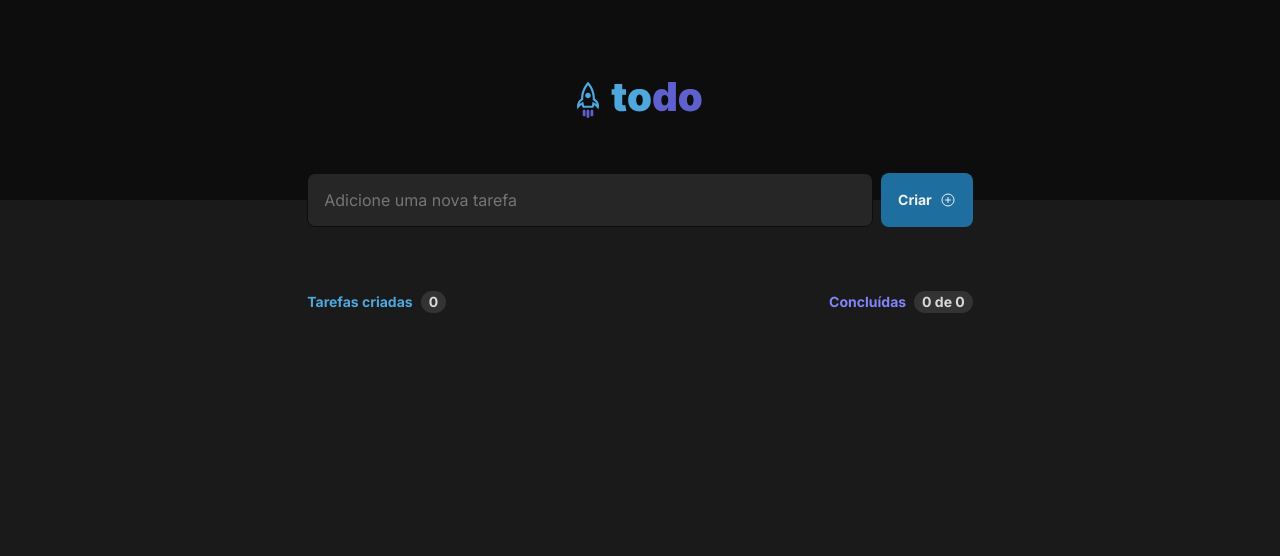
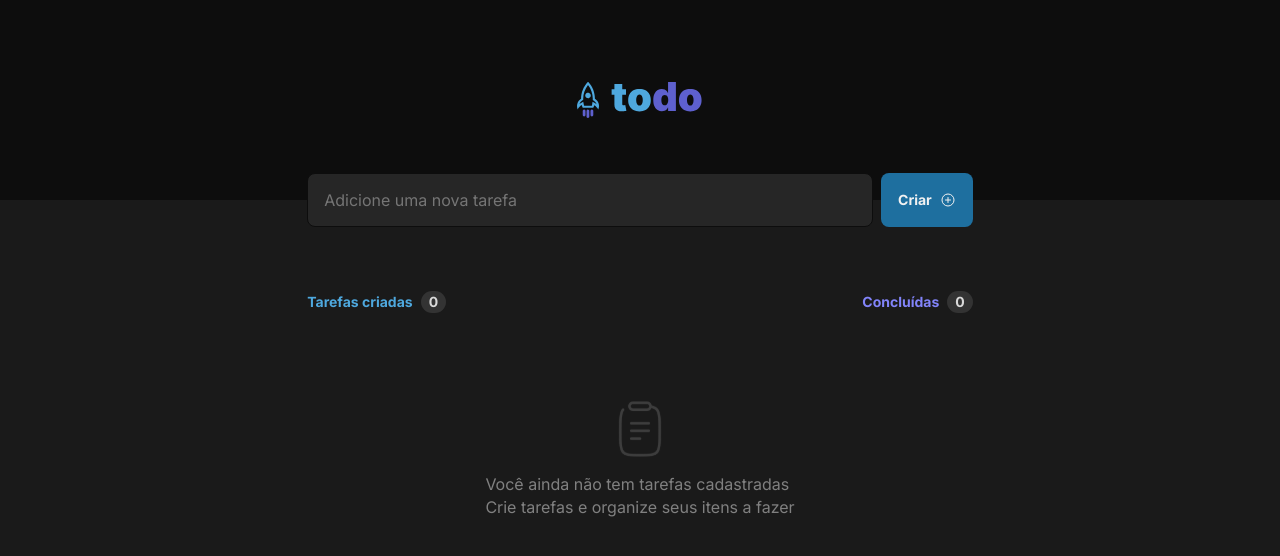
Before and after one commit to rodmagaldi/todo-list, a React (Vite) app: page / in a window 1280 px wide. Shown: the top 556 px of the page. Built offline with nearby package versions, Linux system fonts and the light colour scheme.

Commit message:
add no tasks layout

```diff
--- a/src/App.module.css
+++ b/src/App.module.css
@@ -82,3 +82,21 @@
 .doneTasks {
   color: var(--purple);
 }
+
+.tasks {
+  margin-top: 1.5rem;
+}
+
+.noTasks {
+  display: flex;
+  flex-direction: column;
+  justify-content: center;
+  align-items: center;
+  gap: 1rem;
+  padding: 4rem 0;
+  color: var(--gray-300)
+}
+
+.noTasks div:first-child {
+  font-weight: bold;
+}
--- a/src/App.tsx
+++ b/src/App.tsx
@@ -1,9 +1,10 @@
-import styles from "./App.module.css";
+import { ChangeEvent, FormEvent, useState } from "react";
 import { PlusCircle } from "phosphor-react";
 import { Header } from "./components/Header";
+import Clipboard from "./assets/Clipboard.svg";
 
+import styles from "./App.module.css";
 import "./global.css";
-import { ChangeEvent, FormEvent, useState } from "react";
 
 interface Task {
   content: string;
@@ -54,11 +55,24 @@
               <div className={styles.tasksCountItem}>
                 <p className={styles.doneTasks}>Concluídas </p>
                 <span>
-                  {doneTasksCount
-                    ? doneTasksCount === 0
+                  {doneTasksCount === 0
+                    ? doneTasksCount
                     : `${doneTasksCount} de ${tasksCount}`}
                 </span>
               </div>
+            </div>
+            <div className={styles.tasks}>
+              {tasksCount === 0 ? (
+                <div className={styles.noTasks}>
+                  <img src={Clipboard} />
+                  <div>
+                    <p>Você ainda não tem tarefas cadastradas</p>
+                    <p>Crie tarefas e organize seus itens a fazer</p>
+                  </div>
+                </div>
+              ) : (
+                <div></div>
+              )}
             </div>
           </div>
         </main>
```
Also changed, not shown: src/assets/Clipboard.svg (added).
